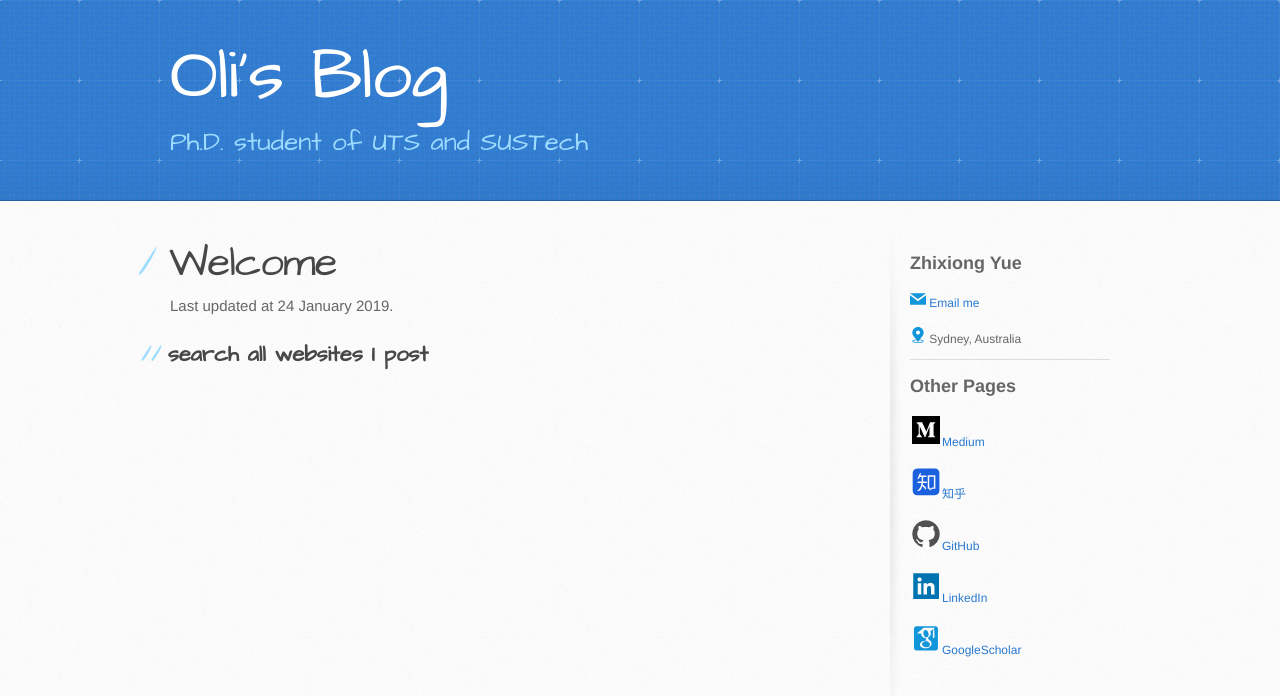
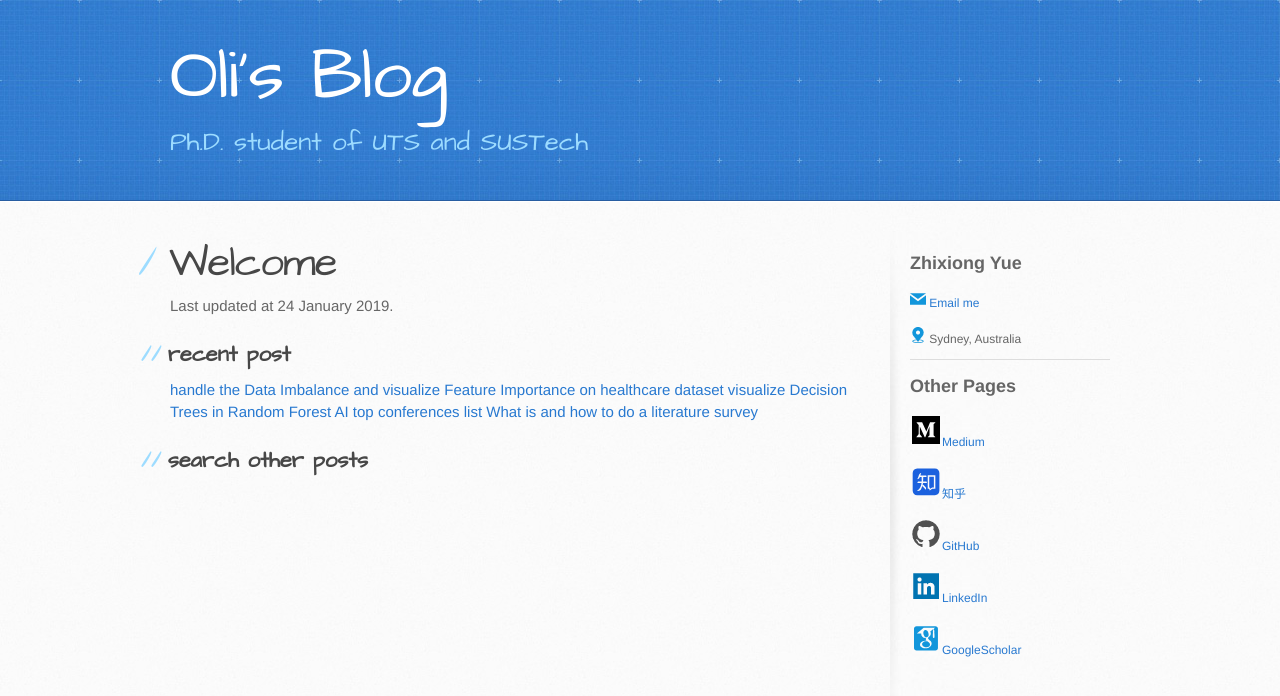
Before and after one commit to yuezhixiong/yuezhixiong.github.io, a Jekyll site: the page built from index.md, in a window 1280 px wide. Shown: the top 696 px of the page. Built offline with Jekyll 4.4.1, drawn with Linux system fonts in a browser that asks for light colours; comment, search, counter and statistics services are not loaded; our own code applies the rules of GitHub Pages for plain Markdown files.

Commit message:
add Medium posts

```diff
--- a/index.md
+++ b/index.md
@@ -24,4 +24,11 @@ Last updated at {{ site.time | date_to_long_string }}.
   {% endfor %}
 </ul> -->
 
-## search all websites I post
+## recent post
+
+[handle the Data Imbalance and visualize Feature Importance on healthcare dataset](https://link.medium.com/8j3JvJRnJT)
+[visualize Decision Trees in Random Forest](https://link.medium.com/lAmV9gapJT)
+[AI top conferences list](https://link.medium.com/iDQjXSbpJT)
+[What is and how to do a literature survey](https://link.medium.com/iuar0DdpJT)
+
+## search other posts
```
